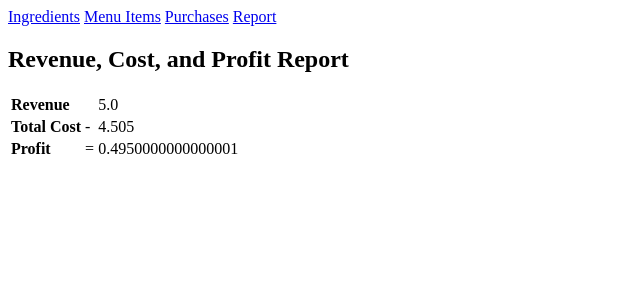
After one commit to Grant094/djangodelights, a Django app: page /report in a window 1280 px wide. The commit adds this page. Shown: the top 300 px of the page, without its empty margins (0-640 px from the left). Run offline with Django 4.2, Linux system fonts and the light colour scheme; data comes from the database, SQL or seed files in the repository; both versions use the stored data as it was after the commit.

Commit message:
enabled viewing revenue, cost, and profit report

```diff
--- a/inventory/templates/inventory/base.html
+++ b/inventory/templates/inventory/base.html
@@ -8,7 +8,7 @@
     <a href="{% url 'ingredients' %}">Ingredients</a>
     <a href="{% url 'menuitems' %}">Menu Items</a>
     <a href="{% url 'purchases' %}">Purchases</a>
-    <a href="{% url 'report'}">Report</a>
+    <a href="{% url 'report' %}">Report</a>
     {% block content %}
     {% endblock %}
 </body>
--- a/inventory/templates/inventory/ingredients.html
+++ b/inventory/templates/inventory/ingredients.html
@@ -9,6 +9,7 @@
                 <tr>
                     <th>Name</th>
                     <th>Quantity</th>
+                    <th>Price Per Unit</th>
                 </tr>
             </thead>
             <tbody>
@@ -16,6 +17,7 @@
                 <tr>
                     <td>{{ ingredient.name }}</td>
                     <td>{{ ingredient.quantity }} {{ ingredient.unit }}</td>
+                    <td>{{ ingredient.unit_price }}</td>
                 </tr>
             {% endfor %}
             </tbody>
--- /dev/null
+++ b/inventory/templates/inventory/report.html
@@ -0,0 +1,25 @@
+{% extends 'inventory/base.html' %}
+{% load static %}
+{% block title %}Django Delights{% endblock %}
+{% block content %}
+    <div>
+        <h2>Revenue, Cost, and Profit Report</h2>
+        <table>
+            <tr>
+                <th align="left">Revenue</th>
+                <td></td>
+                <td>{{ revenue }}</td>
+            </tr>
+            <tr>
+                <th align="left">Total Cost</th>
+                <td>-</td>
+                <td>{{ total_cost }}</td>
+            </tr>
+            <tr>
+                <th align="left">Profit</th>
+                <td>=</td>
+                <td>{{ profit }}</td>
+            </tr>
+        </table>
+    </div>
+{% endblock %}
--- a/inventory/views.py
+++ b/inventory/views.py
@@ -26,7 +26,7 @@ class PurchaseList(ListView):
     template_name = "inventory/purchases.html"
 
 class ReportView(TemplateView):
-    template_name = "inventory/reports.html"
+    template_name = "inventory/report.html"
 
     def get_context_data(self, **kwargs):
         context = super().get_context_data(**kwargs)
```
Also changed, not shown: db.sqlite3.
